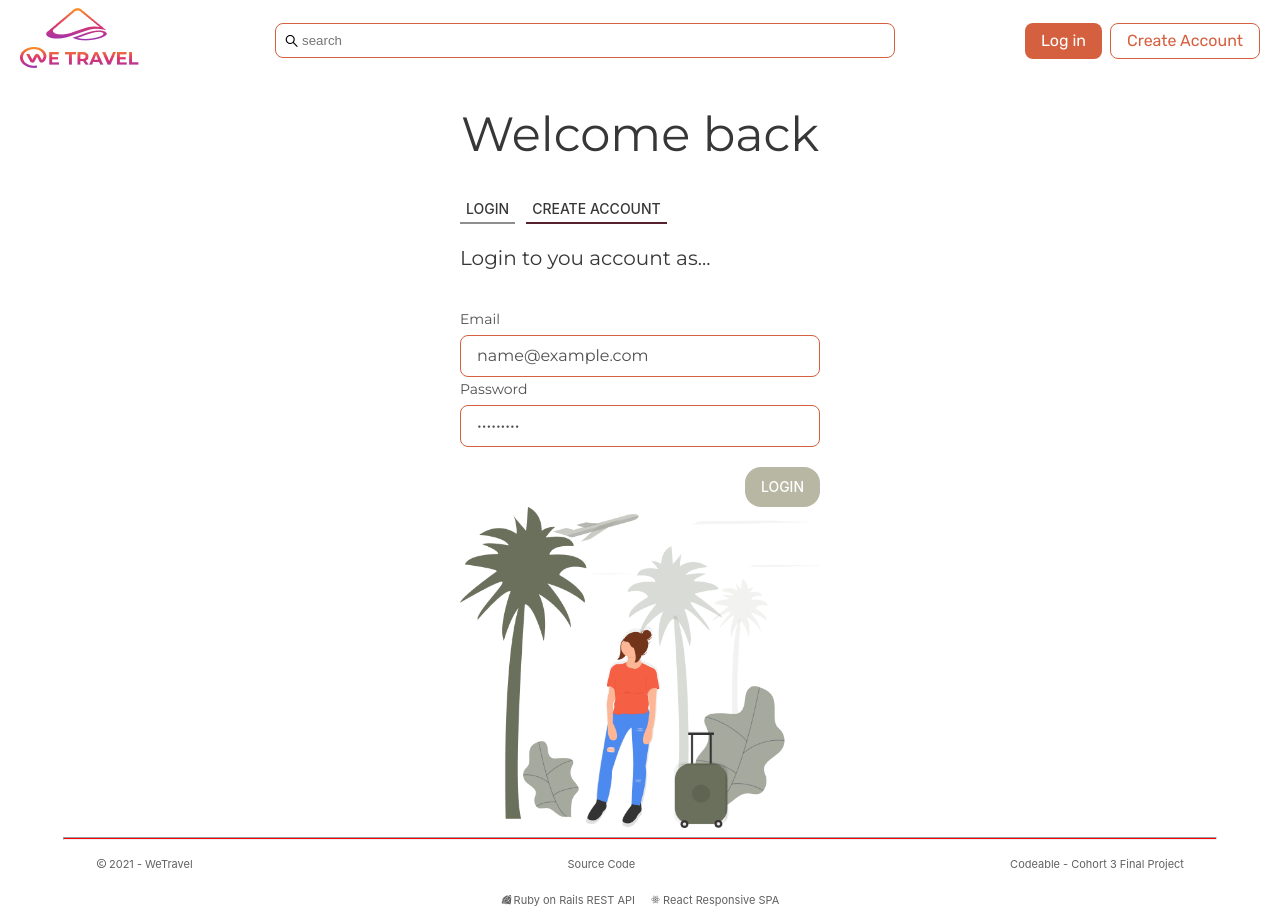
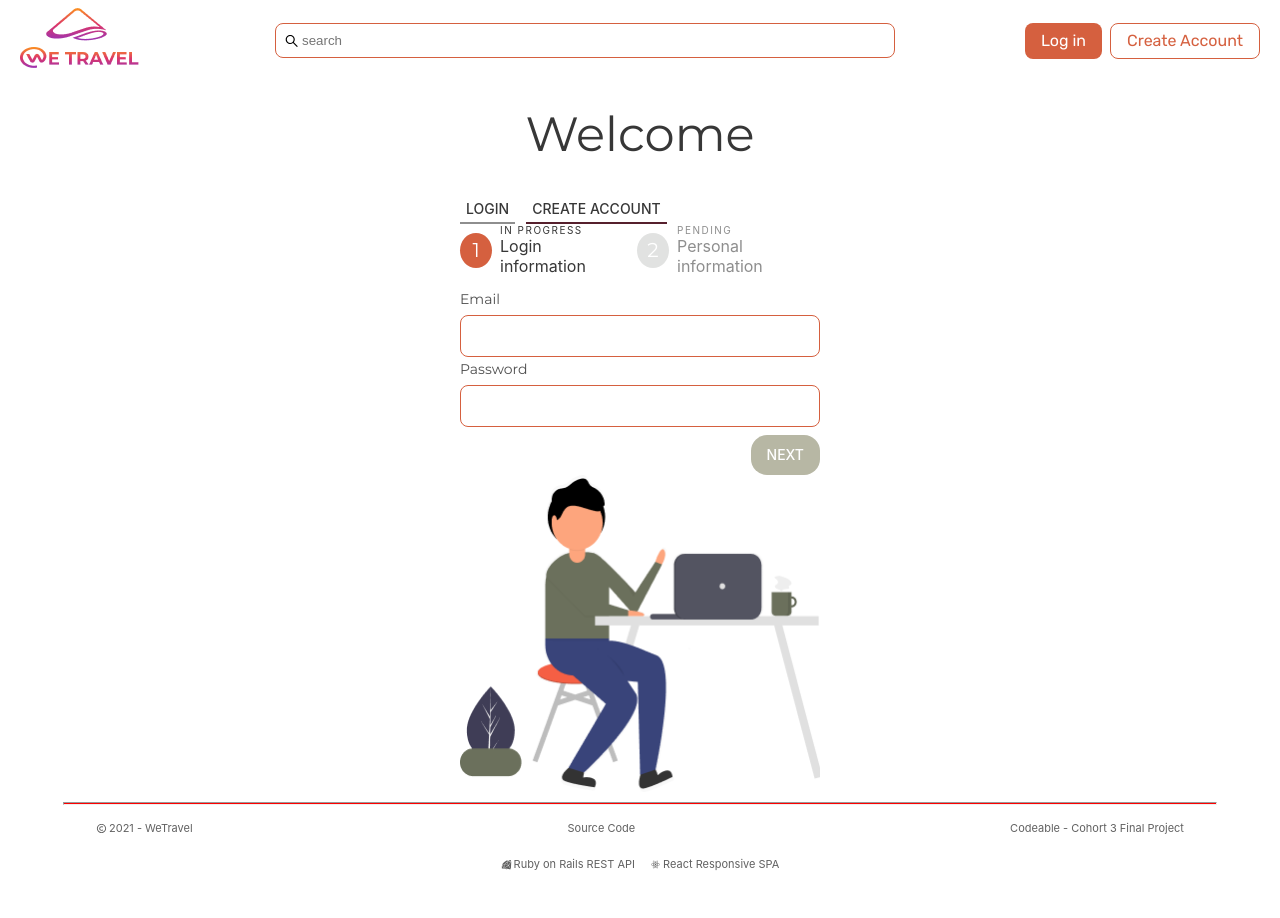
Before and after one commit to angelivan44/we-travel-react, a React (Create React App) app: page /session in a window 1280 px wide. Both pictures are taken after typing "name@example.com", "Sample123" into the empty fields and a click on the button "CREATE ACCOUNT". After the commit the page ends 882 px from the top, so only its background shows below. Built offline with nearby package versions, Linux system fonts and the light colour scheme.

Commit message:
Finish forms

```diff
--- a/src/components/UI/FormField.js
+++ b/src/components/UI/FormField.js
@@ -18,7 +18,7 @@ const StyledDiv = styled.div`
     font-size: 14px;
     line-height: 24px;
     color: #4F4F4F;
-  }
+  };
   input {
     font-family: Montserrat;
     font-style: normal;
@@ -36,5 +36,25 @@ const StyledDiv = styled.div`
     &::placeholder {
       color: #BDBDBD;
     }
-  }
+  };
+  textarea {
+    width:100%;
+    height:80px;
+    font-family: Montserrat;
+    font-style: normal;
+    font-weight: normal;
+    font-size: 16px;
+    line-height: 24px;
+    color: #4F4F4F;
+    border: 1px solid ${color.orange};
+    box-sizing: border-box;
+    border-radius: 8px;
+    padding: 8px 16px;
+    &:focus {
+      outline: none;
+    }
+    &::placeholder {
+      color: #BDBDBD;
+    }
+  };
 `;
--- a/src/pages/Login.js
+++ b/src/pages/Login.js
@@ -5,10 +5,12 @@ import travel2 from "../assets/images/travel2.png"
 import travel3 from "../assets/images/travel3.png"
 import { useEffect, useState } from "react"
 import { useHistory } from "react-router"
+import color from "../app/color"
 
 
 export default function Login () {
   const [target, setTarget] = useState("login")
+  const [formStep, setFormStep] = useState(1)
   const history = useHistory()
 
   useEffect((()=>{
@@ -17,20 +19,112 @@ export default function Login () {
 
   return (
     <StyledDiv>
-      <h1>Welcome back</h1>
+      <h1>Welcome {target == "login" ? "back" : ""}</h1>
 
       <div>
         <Button val="login" text="LOGIN" target={target} onClick={() => setTarget("login")}/>
-        <Button val="create" text="CREATE ACCOUNT" target={target} onClick={() => setTarget("create")}/>
+        <Button val="signIn" text="CREATE ACCOUNT" target={target} onClick={() => setTarget("signIn")}/>
       </div>
-      <p>Login to you account as...</p>
-      {LoginForm()}
-    <img src={travel1}/>
+      {target == "login" ? LoginForm() : SignInForm()}
+    <img src={target == "login" ? travel1 : travel2}/>
     </StyledDiv>
   )
+
+  function Button({ text, val, onClick, target }) {
+    return (
+      <SwitchButton onClick={onClick} val={val} target={target}>{text}</SwitchButton>
+      )
+    }
+
+    function LoginForm() {
+      return (
+        <StyledForm >
+        <p>Login to you account as...</p>
+        <FormField size={"100%"}>
+          <label>Email</label>
+          <input type="email"/>
+        </FormField>
+        <FormField size={"100%"}>
+          <label>Password</label>
+          <input type="password"/>
+        </FormField>
+        <button type="submit">LOGIN</button>
+     </StyledForm>
+   )
+  }
+  function SignInForm() {
+    return (
+      <SignInContainer>
+      <div>
+        <Step active={formStep == 1} onClick={() => setFormStep(1)}>
+          <p>1</p>
+          <div>
+            <h4>{formStep == 1 ? "in progress" : "done"}</h4>
+            <h3>Login information</h3>
+          </div>
+        </Step>
+        <Step active={formStep == 2} onClick={() => setFormStep(2)}>
+          <p>2</p>
+          <div>
+            <h4>{formStep ==2 ? "in progress" : "pending"}</h4>
+            <h3>Personal information</h3>
+          </div>
+        </Step>
+      </div>
+      {formStep == 1 ? stepForm1() : stepForm2() }
+    </SignInContainer>
+   )
+  }
+  function stepForm1 (){
+    return (
+    <StyledForm >
+        <FormField size={"100%"}>
+          <label>Email</label>
+          <input type="email"/>
+        </FormField>
+        <FormField size={"100%"}>
+          <label>Password</label>
+          <input type="password"/>
+        </FormField>
+        <button onClick={ (e) => {
+          e.preventDefault()
+          setFormStep(2)
+          }}>NEXT</button>
+    </StyledForm>)
+  }
+  function stepForm2 (){
+    return (
+    <StyledForm >
+        <FormField size={"100%"}>
+          <label>Username</label>
+          <input type="text"/>
+        </FormField>
+        <FormField size={"100%"}>
+          <label>Name</label>
+          <input type="text"/>
+        </FormField>
+        <FormField size={"100%"}>
+          <label>Birthdate</label>
+          <input type="date"/>
+        </FormField>
+        <FormField size={"100%"}>
+          <label>Description</label>
+          <textarea />
+        </FormField>
+        <FormField size={"100%"}>
+          <label>Avatar</label>
+          <input type="file"/>
+        </FormField>
+        <FormField size={"100%"}>
+          <label>Cover</label>
+          <input type="file"/>
+        </FormField>
+        <button>SIGN UP</button>
+    </StyledForm>)
+  }
 }
 
-const StyledDiv =  styled.div`
+  const StyledDiv =  styled.div`
   width: 360px;
   margin: auto;
   & > h1 {
@@ -40,18 +134,8 @@ const StyledDiv =  styled.div`
     font-weight: normal;
     font-size: 48px;
     line-height: 59px;
-    color: #373737;
+    color: ${color.gris3};
   };
-  & > p {
-    display:  ;
-    font-family: Montserrat;
-    font-style: normal;
-    font-weight: 500;
-    font-size: 20px;
-    line-height: 28px;
-    color: #373737;
-    margin-bottom: 11px;
-  }
   & > img {
     width: 360px;
   };
@@ -61,18 +145,62 @@ const StyledDiv =  styled.div`
     gap: 11px;
   };
 `
-function Button({ text, val, onClick, target }) {
-  return (
-    <SwitchButton onClick={onClick} val={val} target={target}>{text}</SwitchButton>
-  )
-}
+
+const SignInContainer = styled.div`
+  & > div{
+    display: flex;
+    gap:16px;
+  };
+`
+const Step = styled.div`
+  display: flex;
+  cursor: pointer;
+  align-items: center;
+  gap:8px;
+  & > p {
+    display:flex;
+    align-items: center;
+    justify-content:center;
+    width: 35px;
+    height: 35px;
+    font-family: Montserrat;
+    font-style: normal;
+    font-weight: 500;
+    font-size: 20px;
+    line-height: 28px;
+    color: ${color.white};
+    background: ${(props) => props.active ? color.orange : "#E1E2E1"};
+    border-radius: 50% ;
+    margin: 8px 0;
+  };
+  & > div > h4{
+    font-family: Inter;
+    font-style: normal;
+    font-weight: normal;
+    font-size: 10px;
+    line-height: 12px;
+    letter-spacing: 1.5px;
+    text-transform: uppercase;
+    color: ${(props) => props.active ? color.gris3 : color.gris2};
+    margin:0;
+  };
+  & > div > h3{
+    font-family: Inter;
+    font-style: normal;
+    font-weight: normal;
+    font-size: 16px;
+    color: ${(props) => props.active ? color.gris3 : color.gris2};
+    margin:0;
+  };
+`
+
 const SwitchButton = styled.button`
   font-family: Inter;
   font-style: normal;
   font-weight: 500;
   font-size: 14px;
   line-height: 24px;
-  color: #373737;
+  color: ${color.gris3};
   border: 0;
   background: transparent;
   border-bottom: 2px solid ${(props) => props.val == props.target? "#56202D" : "#8E8E8E"};
@@ -82,14 +210,20 @@ const SwitchButton = styled.button`
 `
 
 const StyledForm = styled.form`
-  margin-top: 35px;
-  position: relative;
-  height: 200px;
   width: 100%;
+  & > p {
+    display:  ;
+    font-family: Montserrat;
+    font-style: normal;
+    font-weight: 500;
+    font-size: 20px;
+    line-height: 28px;
+    color: ${color.gris3};
+    margin-bottom: 11px;
+  }
   & > button {
-    position: absolute;
-    bottom: 0;
-    right: 0;
+    float:right;
+    margin-top: 8px;
     font-family: Inter;
     font-style: normal;
     font-weight: 500;
@@ -102,18 +236,3 @@ const StyledForm = styled.form`
     border: 1px transparent;
   }
 `
-function LoginForm() {
-  return (
-     <StyledForm >
-       <FormField size={"100%"}>
-         <label>Email</label>
-         <input type="email"/>
-       </FormField>
-       <FormField size={"100%"}>
-         <label>Password</label>
-         <input type="password"/>
-       </FormField>
-       <button type="submit">LOGIN</button>
-     </StyledForm>
-   )
- }
```
